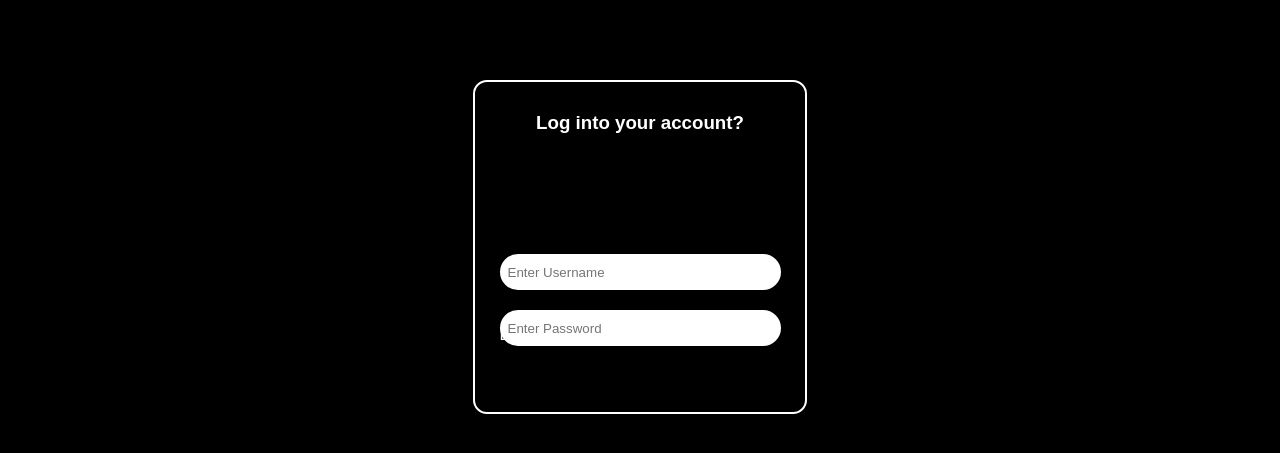
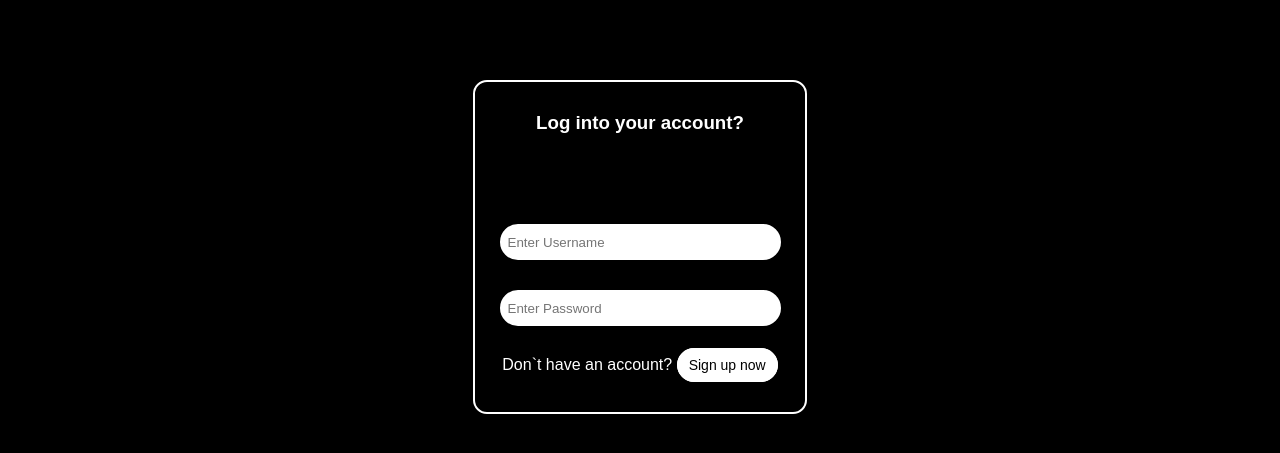
Before and after one commit to Olise-Uwadinmah/Project-1, a plain HTML site: page oscar-html.html in a window 1280 px wide. Shown: the part 83-536 px from the top of the page. Drawn offline with Linux system fonts and the light colour scheme.

Commit message:
modified the login page by Oscar the Horse

```diff
--- a/css/oscar-css.css
+++ b/css/oscar-css.css
@@ -68,6 +68,7 @@ header{
     align-items: center;
     justify-content: center;
     height: 100%;
+    gap: 30px;
 }
 .user1 {
     width: 265px;
@@ -76,9 +77,7 @@ header{
     border: 2px solid #fff;
     border-radius: 24px;
 }
-#user2 {
-    transform: translateY(20px)
-}
+
 .h3 {
     color: #fff;
     text-align: center;
@@ -87,3 +86,12 @@ header{
 #testix {
     color: #fff;
 }
+#linkOne {
+    color: #000;
+    font-size: 14px;
+    text-decoration: none;
+    background: #fff;
+    border: 1.5px solid #fff;
+    padding: 8px 11px;
+    border-radius: 24px;
+}
--- a/oscar-html.html
+++ b/oscar-html.html
@@ -34,10 +34,14 @@
                     </div>
                     <div class="user2">
                         <input class="user1" id="user2" placeholder="Enter Password" type="password">
-                        <p id="testix">Don`t have an account? <a href="#">Sign up now</a></p>
                     </div>
+                    <p id="testix">
+                        Don`t have an account?
+                        <a id="linkOne" href="#">Sign up now</a>
+                    </p>
                 </div>
             </div>
         </form>
     </body>
-</html>
+
+    </html>
```
